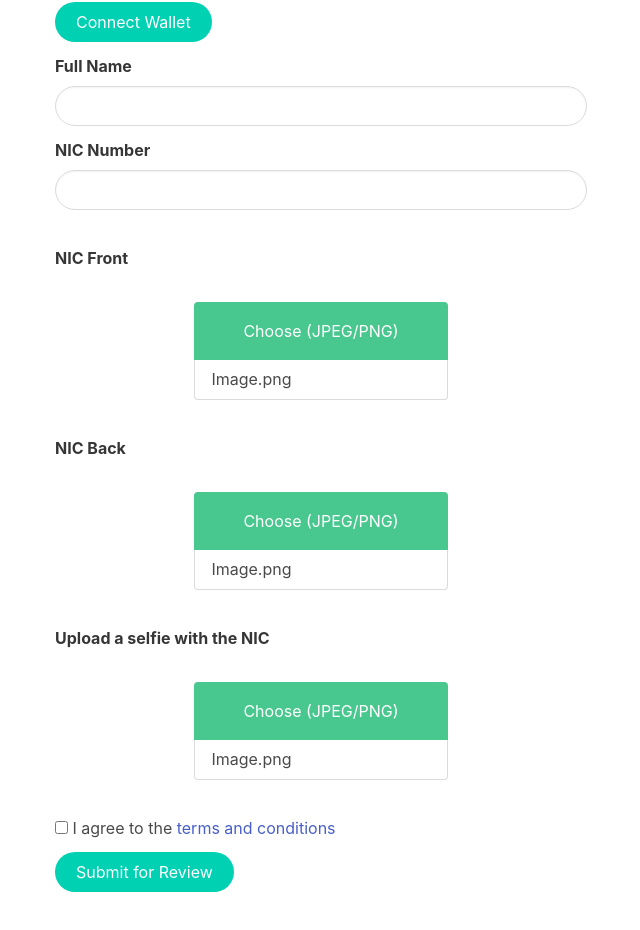
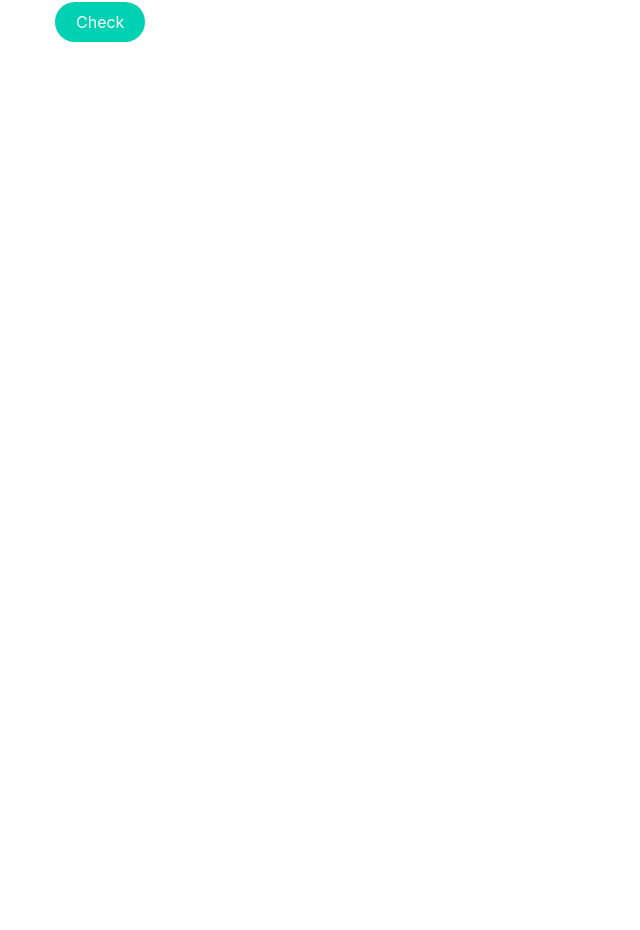
Before and after one commit to sandxru/BlockVerify, a React (Create React App) app in the folder client/: page /check in a window 1280 px wide. Shown: the part 268-1198 px from the top of the page, without its empty margins (319-959 px from the left). After the commit the page ends 800 px from the top, so only its background shows below. Built offline with nearby package versions, Linux system fonts and the light colour scheme.

Commit message:
Validation Functio

```diff
--- a/client/src/Check.js
+++ b/client/src/Check.js
@@ -3,7 +3,7 @@ import axios from 'axios';
 
 function Check() {
 
-    const submitApplication = (e) => {
+    const checkStatus = (e) => {
         e.preventDefault();
         var form = document.querySelector("#formElement");
         console.log(form)
@@ -18,6 +18,7 @@ function Check() {
             window.location.reload();
         });
     };
+
 
     return (
         <>
@@ -42,7 +43,7 @@ function Check() {
                 <div class="column is-half is-offset-one-quarter">
 
                     <section class="section">
-                        <h1 class="title">Document Submission Form</h1>
+                        <h1 class="title">Check Verification Status</h1>
                         <form id="formElement" encType="multipart/form-data" method="post">
                             <div class="field">
                                 <label class="label">Wallet Address</label>
@@ -53,90 +54,9 @@ function Check() {
 
                             <div class="field">
                                 <button id="walletbtn" class="button is-primary is-rounded"
-                                    onClick={async (e) => {
-                                        e.preventDefault();
-                                        document.getElementById('walletbtn').className = "button is-primary is-rounded is-loading";
-                                        const account = await window.ethereum.request({ method: "eth_requestAccounts" })
-                                        console.log("Account retrieved :", account)
-                                        var delayInMilliseconds = 500;
-                                        setTimeout(function () {
-                                            document.getElementById('wallet').value = account;
-                                            document.getElementById('walletbtn').className = "button is-primary is-rounded";
-                                            document.getElementById('walletbtn').innerHTML = "Connected";
-                                        }, delayInMilliseconds);
-                                    }}>Connect Wallet</button>
+                                    onClick={checkStatus}>Check</button>
                             </div>
 
-                            <div class="field">
-                                <label class="label">Full Name</label>
-                                <div class="control">
-                                    <input type="text" name='fname' class="input is-rounded" />
-                                </div>
-                            </div>
-
-                            <div class="field">
-                                <label class="label">NIC Number</label>
-                                <div class="control">
-                                    <input type="text" name='nic' class="input is-rounded" />
-                                </div>
-                            </div>
-                            <br />
-
-                            <div class="field">
-                                <label class="label">NIC Front</label><br />
-                                <div class="file is-centered is-boxed is-success has-name">
-                                    <label class="file-label">
-                                        <input name="uploaded_file" class="file-input" type="file" />
-                                        <span class="file-cta">
-                                            <span class="file-label">Choose (JPEG/PNG)</span>
-                                        </span>
-                                        <span class="file-name is-center">Image.png</span>
-                                    </label>
-                                </div>
-                            </div>
-                            <br />
-
-                            <div class="field">
-                                <label class="label">NIC Back</label><br />
-                                <div class="file is-centered is-boxed is-success has-name">
-                                    <label class="file-label">
-                                        <input class="file-input" type="file" name="uploaded_file" />
-                                        <span class="file-cta">
-                                            <span class="file-label">Choose (JPEG/PNG)</span>
-                                        </span>
-                                        <span class="file-name is-center">Image.png</span>
-                                    </label>
-                                </div>
-                            </div>
-                            <br />
-
-                            <div class="field">
-                                <label class="label">Upload a selfie with the NIC</label><br />
-                                <div class="file is-centered is-boxed is-success has-name">
-                                    <label class="file-label">
-                                        <input class="file-input" type="file" name="uploaded_file" />
-                                        <span class="file-cta">
-                                            <span class="file-label">Choose (JPEG/PNG)</span>
-                                        </span>
-                                        <span class="file-name is-center">Image.png</span>
-                                    </label>
-                                </div>
-                            </div>
-                            <br />
-
-                            <div class="field">
-                                <div class="control">
-                                    <label class="checkbox">
-                                        <input type="checkbox" /> I agree to the <a href="/">terms and conditions</a>
-                                    </label>
-                                </div>
-                            </div>
-
-                            <div class="field is-grouped">
-                                <div class="control">
-                                    <button onClick={submitApplication} class="button is-primary is-rounded">Submit for Review</button>
-                                </div>
-                            </div>
                         </form>
                     </section>
                 </div>
```
